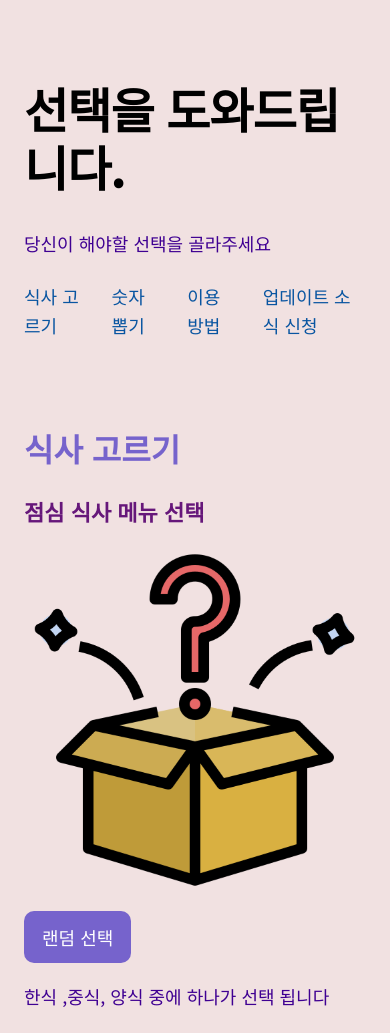
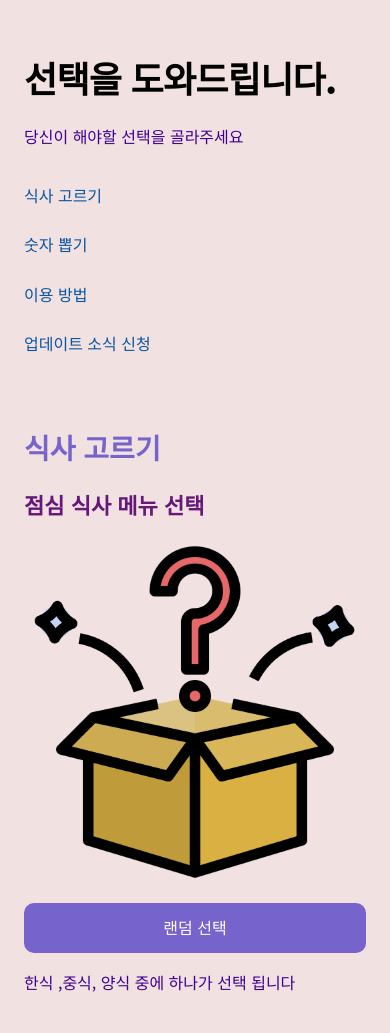
Before and after one commit to gnsdlok-lang/UIUX_sehun, a plain HTML site: page index.html in a window 390 px wide. Shown: the top 1033 px of the page. Drawn offline with Linux system fonts and the light colour scheme.

Commit message:
4주차 반응형 실습

```diff
--- a/index.html
+++ b/index.html
@@ -3,6 +3,7 @@
 
 <head>
     <meta charset="UTF-8">
+    <meta name="viewport" content="width=device-width, initial-scale=1.0">
     <title>선택이 어려운 사람을 위한 마법</title>
 
     <link rel="preconnect" href="https://fonts.googleapis.com">
--- a/style.css
+++ b/style.css
@@ -7,6 +7,10 @@ body{
     background-color: #f1e1e1;
 }
 header, main, footer{
+    /* 좁은화면에서 사용가능한 넓이에 맞춰 줄어듬 */
+    width: 100%;
+
+    /* 넓은화면에서 최대 1100px까지만 늘어남 */
     max-width: 1100px;
     margin: 0 auto;
     padding-left: 24px;
@@ -25,6 +29,10 @@ footer{
 
 nav{
     display: flex;
+
+    /*메뉴가 들어갈 자리가 부족하면 다음줄로 이동*/
+    flex-wrap: wrap;
+
     gap: 24px;
     margin-top: 24px;
 }
@@ -68,13 +76,18 @@ p{
     list-style-type: none;
     padding-left: 0;
     margin: 0;
-    display: flex;
-    align-items: stretch;
+
+
+    display: grid;
+    /*들어갈 수 있는 만큼 열을 만들고,
+    카드 너비는 최소 260px 부터 남는 공간 까지 사용*/
+    grid-template-columns: repeat(auto-fit, minmax(260px, 1fr));
+
     gap: 24px;
 }
 
 .feature-card {
-    flex: 1;
+    min-width: 0px;
     padding: 20px 24px;
     margin-bottom: 0;
     border: 1px solid #7663cc;
@@ -135,3 +148,50 @@ input:focus{
 button:active{
     transform: translateY(1px);
 }
+
+/*웹페이지가 표시되는 가로 폭이 768px 이하일 때문 적용*/
+@media (max-width: 768px) {
+    body{
+        font-size: 16px;
+    }
+    header{
+        padding-top: 32px;
+        padding-bottom: 24px;
+    }
+    section{
+        margin-top: 40px;
+    }
+    h1{
+        font-size: 36px;
+    }
+    h2{
+        font-size: 28px;
+    }
+    /*가로 메뉴를 위에서 아래로 배치*/
+    nav{
+        flex-direction: column;
+        align-items: stretch;
+        gap: 8px;
+    }
+    nav a{
+        /*링크 글자 주변에도 누를 수 있는 여백 추가*/
+        padding: 8px 0;
+    }
+
+    .features-list{
+        grid-template-columns: 1fr;
+    }
+
+    /*이메일 입력창과 버튼도 한 열로 배치*/
+    form{
+        flex-direction: column;
+        align-items: stretch;
+    }
+    input, button{
+        width: 100%;
+    }
+    button{
+        /*모바일에서도 버튼의 누르는 버튼이 너무 낮아지지 않게*/
+        min-height: 48px;
+    }
+}
```
Also changed, not shown: 1 other file.
